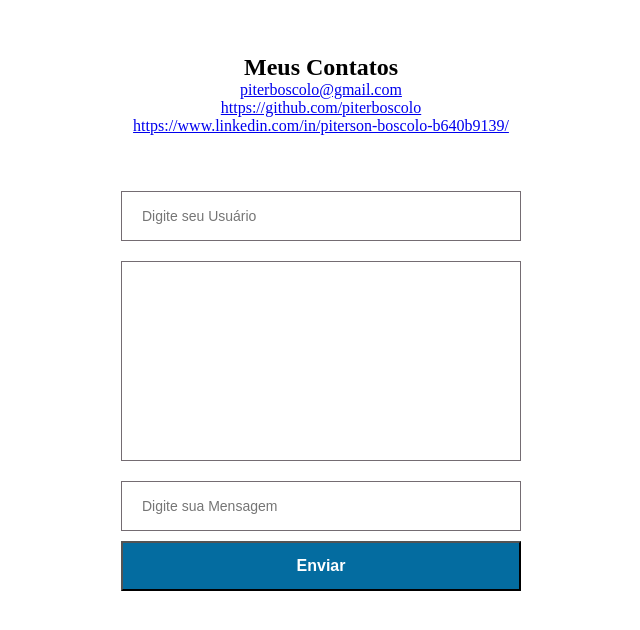
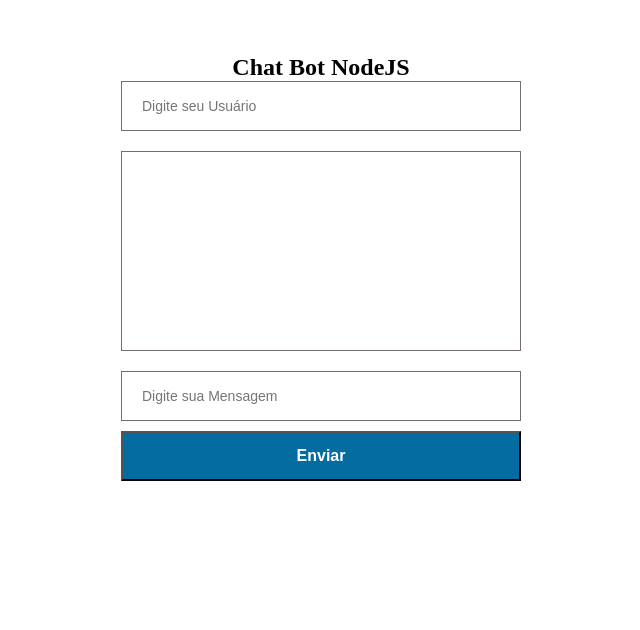
Before and after one commit to piterboscolo/chatNode, a website: page public/index.html in a window 1280 px wide. Shown: the whole page, without its empty margins (319-959 px from the left). Drawn offline with nearby package versions, Linux system fonts and the light colour scheme; no server answers.

Commit message:
Update index.html

```diff
--- a/public/index.html
+++ b/public/index.html
@@ -12,11 +12,11 @@
                 <br>
                 <br>
                 <br>
-                <h2>Meus Contatos</h2>
-                <p><a href="piterboscolo@gmail.com">piterboscolo@gmail.com</a></p>
+                <h2>Chat Bot NodeJS</h2>
+                <!-- <p><a href="piterboscolo@gmail.com">piterboscolo@gmail.com</a></p>
                 <p><a href="https://github.com/piterboscolo">https://github.com/piterboscolo</a></p>
                 <p><a href="https://www.linkedin.com/in/piterson-boscolo-b640b9139/">https://www.linkedin.com/in/piterson-boscolo-b640b9139/</a></p>
-        </center>
+        </center>    -->
     </p>
    <link rel="stylesheet" href="styles.css">
 </head>
```
